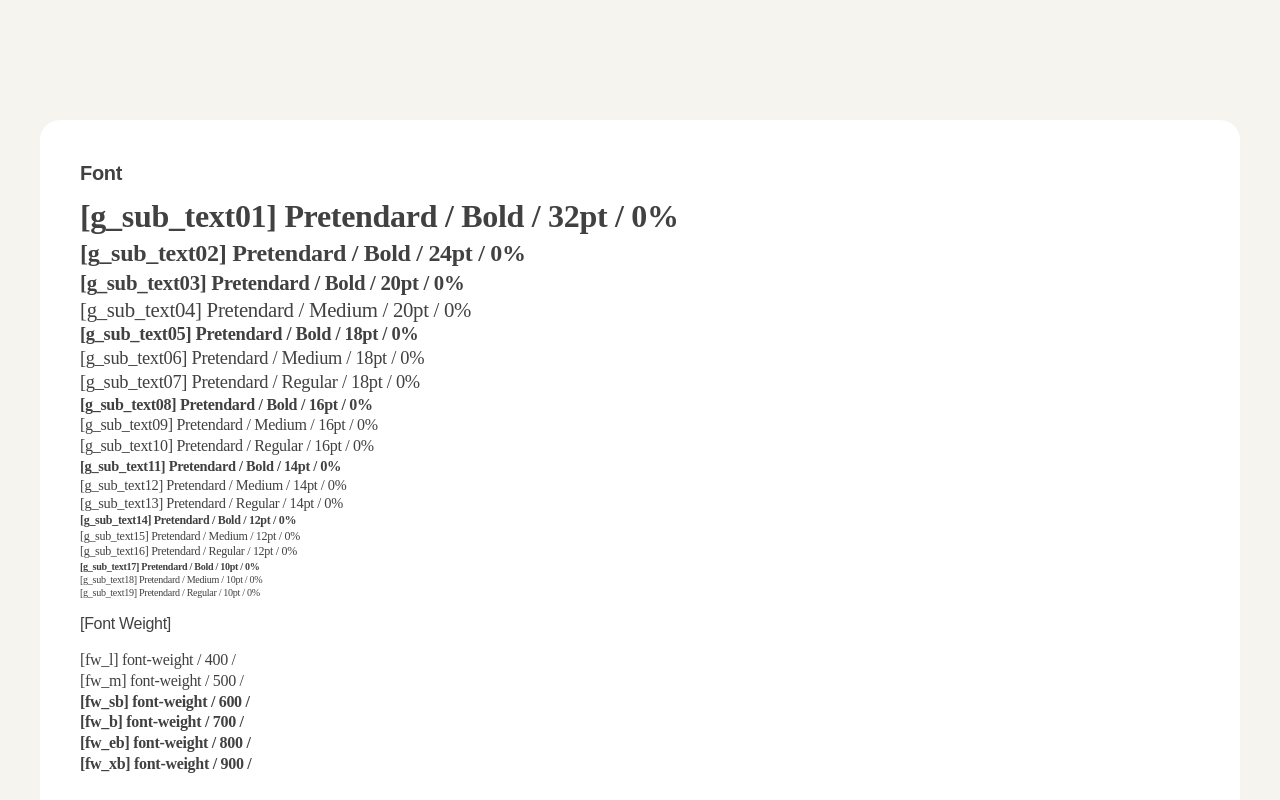
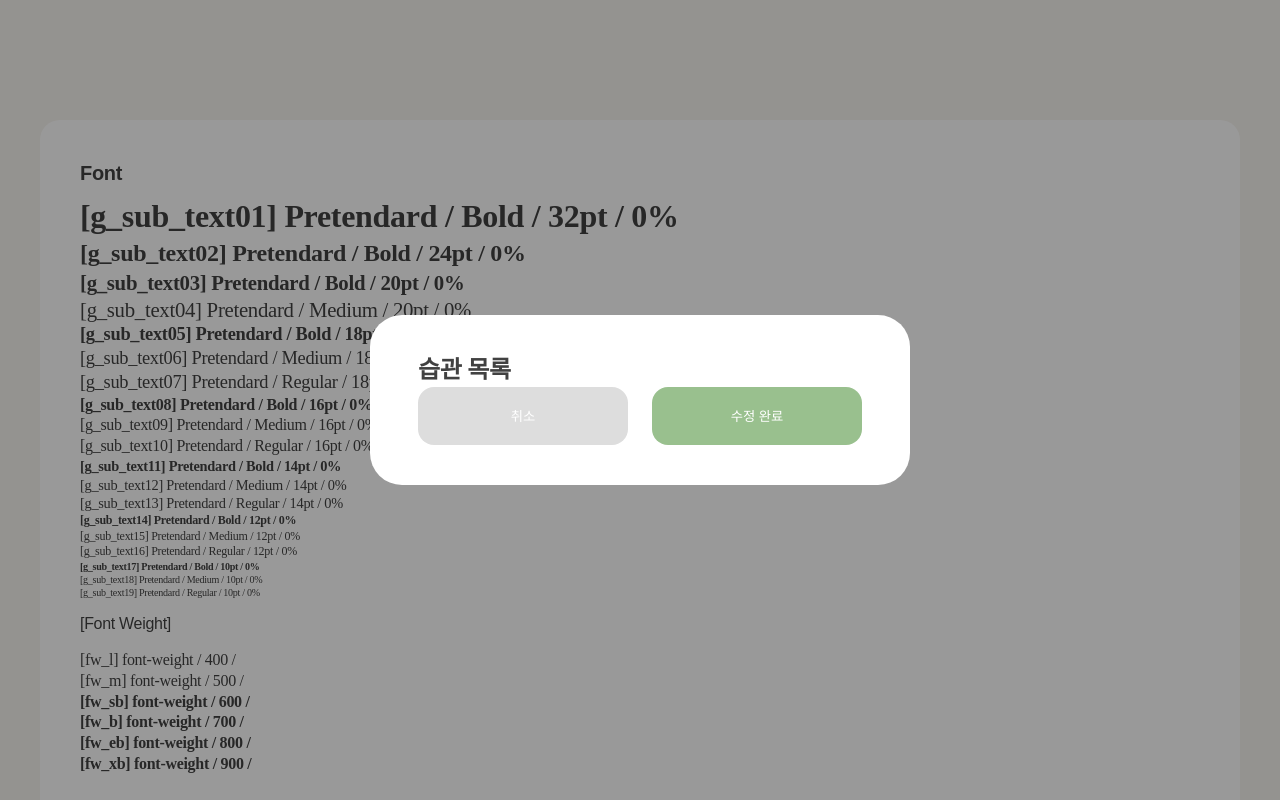
Before and after one commit to team3-forestOfStudy/team3-forest-of-study, a React (Create React App) app in the folder web/: page / in a window 1280 px wide. Shown: the top 800 px of the page. Built offline with nearby package versions, Linux system fonts and the light colour scheme; a web font is replaced by a local one.

Commit message:
[feat] ListModal 작성

```diff
--- a/web/src/App.js
+++ b/web/src/App.js
@@ -3,14 +3,16 @@ import "../src/styles/global.css";
 import Ex from "./components/PasswordModal"
 import Me from "./components/ToastMessagePrint"
 import ExitModal from "./components/ExitModal";
+import ListModal from "./components/ListModal"
 
 function App() {
   return (
     <div>
       <Guide />
-      <Ex />
+      {/* <Ex /> */}
       <Me />
       <ExitModal />
+      <ListModal />
     </div>
   );
 }
--- a/web/src/components/ExitModal.js
+++ b/web/src/components/ExitModal.js
@@ -8,7 +8,7 @@ export default function ExitModal() {
   return (
     <>
       <button type="button" onClick={() => setOpen(true)}>
-        모달 열기
+        나가기모달 열기
       </button>
 
       <Modal className="boxModal" isOpen={open} onClose={() => setOpen(false)}>
--- a/web/src/components/ListModal.js
+++ b/web/src/components/ListModal.js
@@ -0,0 +1,28 @@
+import Modal from "./Atoms/Modal";
+import { Chip } from "./Atoms/Chip";
+import { useState } from "react";
+import "../styles/ListModal.css"
+
+export default function ListModal() {
+  const [open, setOpen] = useState("false");
+
+  return (
+    <>
+      <button type="button" onClick={() => setOpen(true)}>
+        리스트 모달 열기
+      </button>
+
+      <Modal className="listBox" isOpen={open} onClose={() => setOpen(false)}>
+        <h1 className="g_sub_text02 fw_eb">습관 목록</h1>
+
+
+        <Chip className="list" type="chip" ></Chip>
+
+        <div className="buttonBox">
+        <button className="okayButton Button01 w50 bg_gray_300" onClick={() => setOpen(false)}>취소</button>
+        <button className="cancelButton Button01 w50" onClick={() => setOpen(false)}>수정 완료</button>
+        </div>
+      </Modal>
+    </>
+  );
+}
--- a/web/src/components/PasswordModal.js
+++ b/web/src/components/PasswordModal.js
@@ -42,9 +42,10 @@ export default function PasswordModal({ onClose }) {
 
   return (
     <>
-      <button type="button" onClick={() => setOpen(true)}>
+      {/* 모달열기 버튼 */}
+      {/* <button type="button" onClick={() => setOpen(true)}>
         모달 열기
-      </button>
+      </button> */}
 
       <Modal isOpen={open} onClose={() => setOpen(false)}>
         <h1 className="g_sub_text01 title">{Title}</h1>
--- /dev/null
+++ b/web/src/styles/ListModal.css
@@ -0,0 +1,15 @@
+.listBox {
+
+}
+
+.h1 {
+
+}
+
+.list {
+
+}
+
+.button {
+
+}
```
